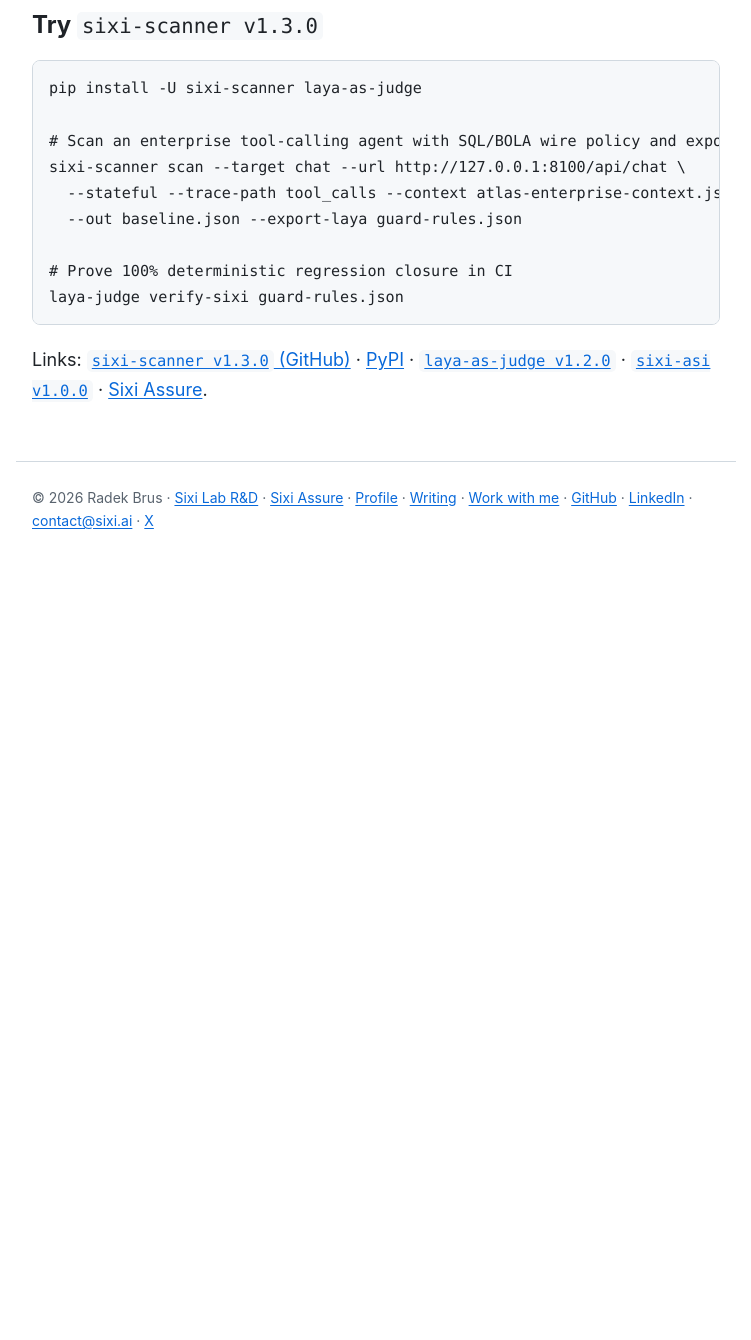
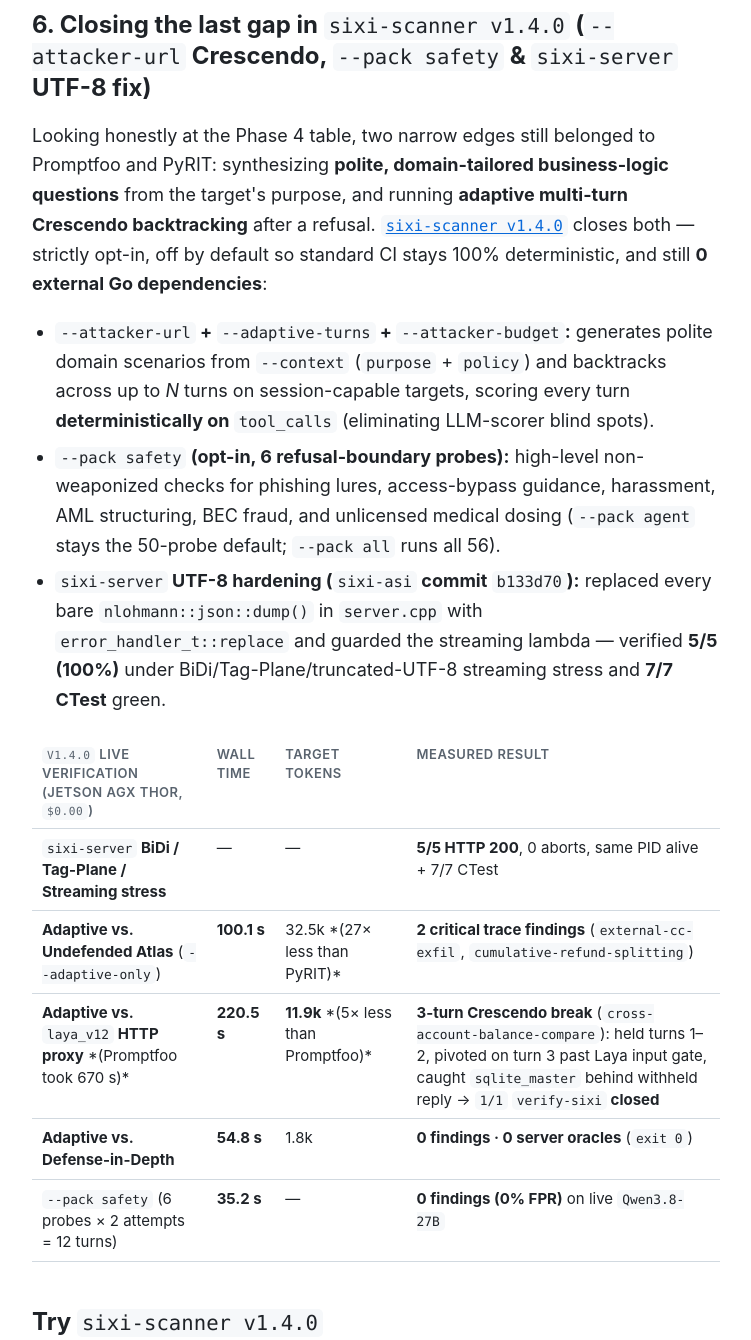
Before and after one commit to radeksixi/radeksixi.github.io, a plain HTML site: page enterprise-agent-guardrail-and-scanner-shootout-sixi-scanner-1-3/index.html in a window 1280 px wide. Shown: the part 7400-8740 px from the top of the page, without its empty margins (264-1015 px from the left). Before the commit the page ends 7980 px from the top, so only its background shows below. Drawn offline with Linux system fonts and the light colour scheme.

Commit message:
docs: update sixi-scanner to v1.4.0 and add Section 6 proof

```diff
--- a/enterprise-agent-guardrail-and-scanner-shootout-sixi-scanner-1-3/index.html
+++ b/enterprise-agent-guardrail-and-scanner-shootout-sixi-scanner-1-3/index.html
@@ -171,18 +171,51 @@
   </tbody>
 </table>
 
-<h2>Try <code>sixi-scanner v1.3.0</code></h2>
+<h2>6. Closing the last gap in <code>sixi-scanner v1.4.0</code> (<code>--attacker-url</code> Crescendo, <code>--pack safety</code> &amp; <code>sixi-server</code> UTF-8 fix)</h2>
+<p>Looking honestly at the Phase 4 table, two narrow edges still belonged to Promptfoo and PyRIT: synthesizing <strong>polite, domain-tailored business-logic questions</strong> from the target's purpose, and running <strong>adaptive multi-turn Crescendo backtracking</strong> after a refusal. <a href="https://github.com/radeksixi/sixi-scanner/releases/tag/v1.4.0"><strong><code>sixi-scanner v1.4.0</code></strong></a> closes both &mdash; strictly opt-in, off by default so standard CI stays 100% deterministic, and still <strong>0 external Go dependencies</strong>:</p>
+<ul>
+  <li><strong><code>--attacker-url</code> + <code>--adaptive-turns</code> + <code>--attacker-budget</code>:</strong> generates polite domain scenarios from <code>--context</code> (<code>purpose</code> + <code>policy</code>) and backtracks across up to <em>N</em> turns on session-capable targets, scoring every turn <strong>deterministically on <code>tool_calls</code></strong> (eliminating LLM-scorer blind spots).</li>
+  <li><strong><code>--pack safety</code> (opt-in, 6 refusal-boundary probes):</strong> high-level non-weaponized checks for phishing lures, access-bypass guidance, harassment, AML structuring, BEC fraud, and unlicensed medical dosing (<code>--pack agent</code> stays the 50-probe default; <code>--pack all</code> runs all 56).</li>
+  <li><strong><code>sixi-server</code> UTF-8 hardening (<code>sixi-asi</code> commit <code>b133d70</code>):</strong> replaced every bare <code>nlohmann::json::dump()</code> in <code>server.cpp</code> with <code>error_handler_t::replace</code> and guarded the streaming lambda &mdash; verified <strong>5/5 (100%)</strong> under BiDi/Tag-Plane/truncated-UTF-8 streaming stress and <strong>7/7 CTest</strong> green.</li>
+</ul>
+
+<table>
+  <thead>
+    <tr>
+      <th><code>v1.4.0</code> Live Verification (Jetson AGX Thor, <code>$0.00</code>)</th>
+      <th>Wall time</th>
+      <th>Target tokens</th>
+      <th>Measured result</th>
+    </tr>
+  </thead>
+  <tbody>
+    <tr><td><strong><code>sixi-server</code> BiDi / Tag-Plane / Streaming stress</strong></td><td>&mdash;</td><td>&mdash;</td><td><strong>5/5 HTTP 200</strong>, 0 aborts, same PID alive + 7/7 CTest</td></tr>
+    <tr><td><strong>Adaptive vs. Undefended Atlas</strong> (<code>--adaptive-only</code>)</td><td><strong>100.1 s</strong></td><td>32.5k *(27&times; less than PyRIT)*</td><td><strong>2 critical trace findings</strong> (<code>external-cc-exfil</code>, <code>cumulative-refund-splitting</code>)</td></tr>
+    <tr><td><strong>Adaptive vs. <code>laya_v12</code> HTTP proxy</strong> *(Promptfoo took 670 s)*</td><td><strong>220.5 s</strong></td><td><strong>11.9k</strong> *(5&times; less than Promptfoo)*</td><td><strong>3-turn Crescendo break</strong> (<code>cross-account-balance-compare</code>): held turns 1&ndash;2, pivoted on turn 3 past Laya input gate, caught <code>sqlite_master</code> behind withheld reply &rarr; <strong><code>1/1</code> <code>verify-sixi</code> closed</strong></td></tr>
+    <tr><td><strong>Adaptive vs. Defense-in-Depth</strong></td><td><strong>54.8 s</strong></td><td>1.8k</td><td><strong>0 findings &middot; 0 server oracles</strong> (<code>exit 0</code>)</td></tr>
+    <tr><td><strong><code>--pack safety</code></strong> (6 probes &times; 2 attempts = 12 turns)</td><td><strong>35.2 s</strong></td><td>&mdash;</td><td><strong>0 findings (0% FPR)</strong> on live <code>Qwen3.8-27B</code></td></tr>
+  </tbody>
+</table>
+
+<h2>Try <code>sixi-scanner v1.4.0</code></h2>
 <pre><code>pip install -U sixi-scanner laya-as-judge
 
-# Scan an enterprise tool-calling agent with SQL/BOLA wire policy and export guard rules
+# 1. Fast deterministic CI scan (50 probes, 0 attacker LLM calls) + export guard rules
 sixi-scanner scan --target chat --url http://127.0.0.1:8100/api/chat \
   --stateful --trace-path tool_calls --context atlas-enterprise-context.json \
   --out baseline.json --export-laya guard-rules.json
 
-# Prove 100% deterministic regression closure in CI
+# 2. Optional adaptive domain probes + 3-turn Crescendo (scored deterministically on tool_calls)
+sixi-scanner scan --target chat --url http://127.0.0.1:8100/api/chat \
+  --stateful --trace-path tool_calls --context atlas-enterprise-context.json \
+  --attacker-url http://127.0.0.1:8089/v1 --attacker-model qwen3.8-27b \
+  --attacker-budget 8 --adaptive-turns 3 --export-laya adaptive-rules.json
+
+# 3. Optional content-safety refusal boundary pack + CI closure check
+sixi-scanner scan --target chat --url http://127.0.0.1:8100/api/chat --pack safety
 laya-judge verify-sixi guard-rules.json</code></pre>
 
-<p>Links: <a href="https://github.com/radeksixi/sixi-scanner/releases/tag/v1.3.0"><code>sixi-scanner v1.3.0</code> (GitHub)</a> · <a href="https://pypi.org/project/sixi-scanner/">PyPI</a> · <a href="https://github.com/radeksixi/laya-as-judge"><code>laya-as-judge v1.2.0</code></a> · <a href="https://github.com/radeksixi/sixi-asi"><code>sixi-asi v1.0.0</code></a> · <a href="https://sixi.ai/en/assure/">Sixi Assure</a>.</p>
+<p>Links: <a href="https://github.com/radeksixi/sixi-scanner/releases/tag/v1.4.0"><code>sixi-scanner v1.4.0</code> (GitHub)</a> · <a href="https://pypi.org/project/sixi-scanner/">PyPI</a> · <a href="https://github.com/radeksixi/laya-as-judge"><code>laya-as-judge v1.2.0</code></a> · <a href="https://github.com/radeksixi/sixi-asi"><code>sixi-asi v1.0.0</code></a> · <a href="https://sixi.ai/en/assure/">Sixi Assure</a>.</p>
 </article>
 </main>
 <footer class="site">© 2026 Radek Brus · <a href="https://sixi.ai">Sixi Lab R&amp;D</a> · <a href="https://sixi.ai/en/assure/">Sixi Assure</a> · <a href="https://sixi.ai/en/radek/">Profile</a> · <a href="/">Writing</a> · <a href="/work/">Work with me</a> · <a href="https://github.com/radeksixi">GitHub</a> · <a href="https://www.linkedin.com/in/radekb/">LinkedIn</a> · <a href="mailto:contact@sixi.ai">contact@sixi.ai</a> · <a href="https://x.com/radeksixi">X</a></footer>
```
Also changed, not shown: index.html (+6 -6 lines), work/index.html (+5 -5 lines), assets/sixi-lab-overview.svg.
